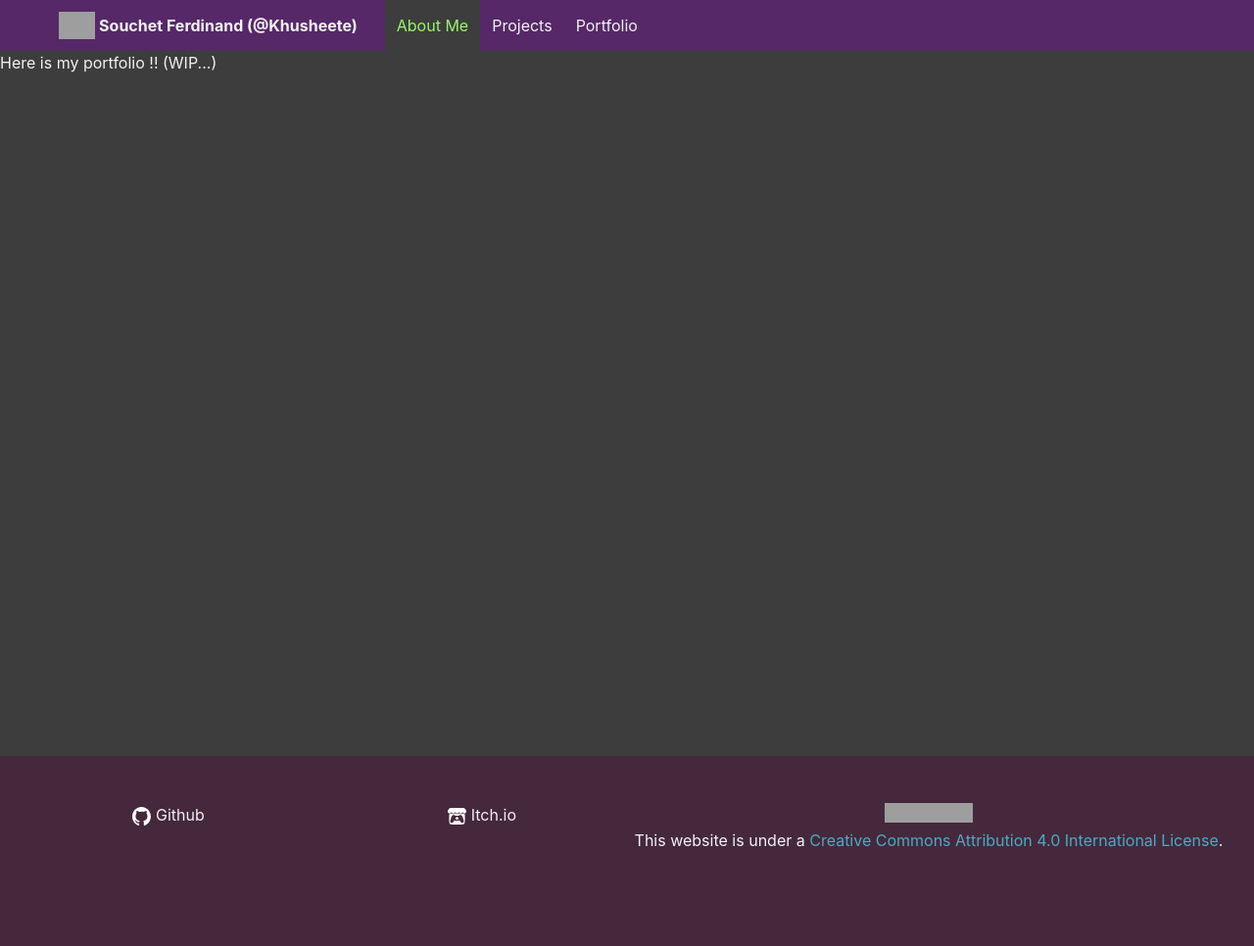
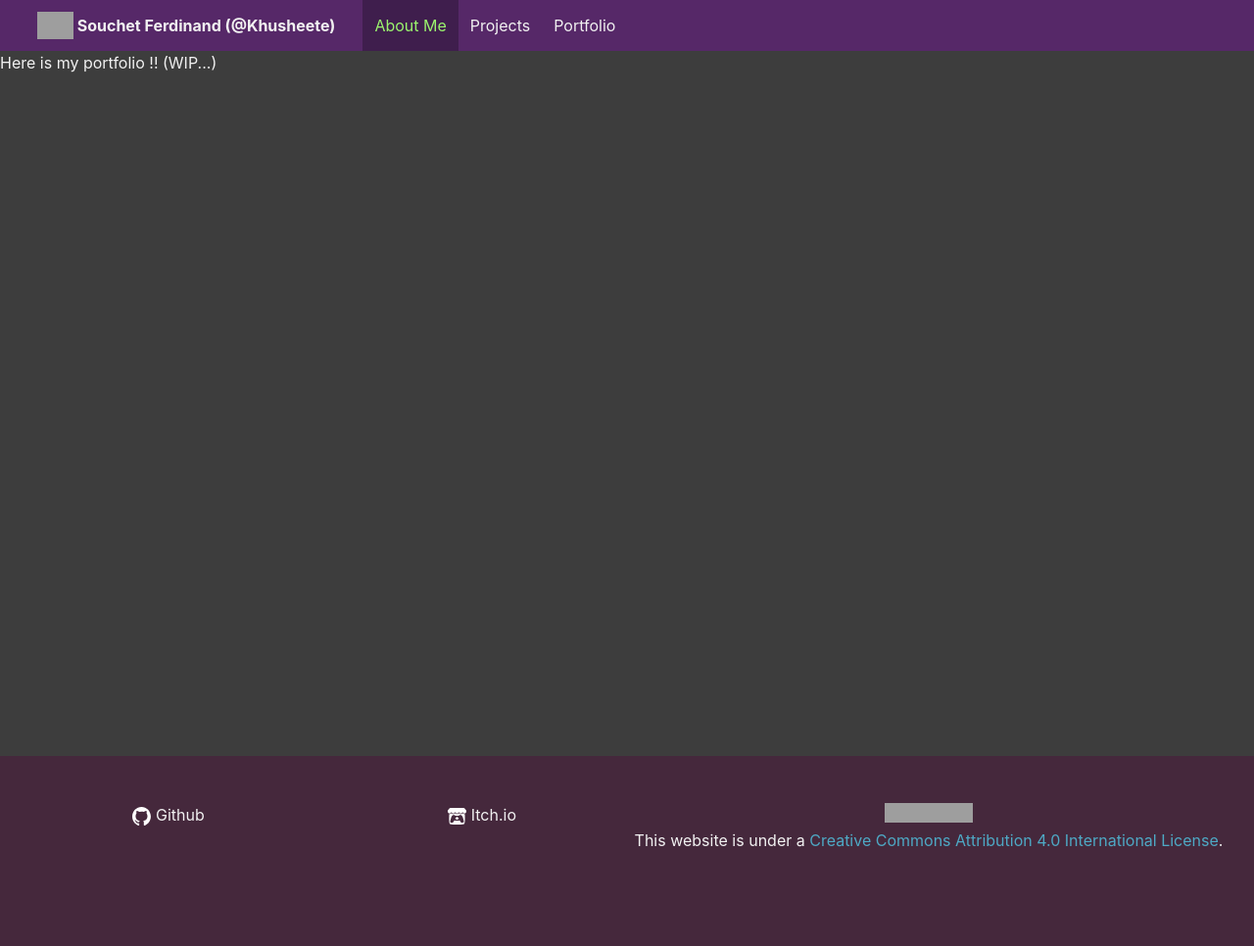
Before and after one commit to Khusheete/khusheete.github.io, a Jekyll site: the page built from portfolio/index.html, in a window 1280 px wide. Shown: the whole page at 98% size. Built offline with Jekyll 4.4.1, drawn with Linux system fonts in a browser that asks for light colours; grey boxes are pictures that could not be loaded.

Commit message:
Improved navbar: - added a burger menu for small screens - fixed image size - tweaked colors

```diff
--- a/_layouts/page-wrapper.html
+++ b/_layouts/page-wrapper.html
@@ -8,23 +8,31 @@
 
     <link rel="stylesheet" href="{{ '/assets/css/main.css' | relative_url }}">
     <script src="{{ '/assets/js/collapsible.js' | relative_url }}"></script>
+    <script src="{{ '/assets/js/navbar-burger.js' | relative_url }}"></script>
   </head>
   <body>
     <header>
       <nav class="navbar">
-        <div class="navbar-brand ml-6 mr-4">
+        <div class="navbar-brand mr-4" style="margin-left: 2%;">
           <a class="navbar-item" style="color: inherit" href="/">
-            <img src="{{ site.profile-pict }}" style="width=300px; height=2em;"><img/>
+            <img src="{{ site.profile-pict }}"/>
             <div><b>&nbsp;{{ site.title }}</b></div>
+          </a>
+
+          <a class="navbar-burger" data-target="navbar-main-menu">
+            <span aria-hidden="true"></span>
+            <span aria-hidden="true"></span>
+            <span aria-hidden="true"></span>
           </a>
         </div>
 
-        <div class="navbar-menu">
+        <div class="navbar-menu" id="navbar-main-menu">
           <div class="navbar-start">
             <a id="NavAboutMe" class="navbar-item" href="/">About Me</a>
             <a id="NavProjects" class="navbar-item" href="/projects">Projects</a>
             <a id="NavPortfolio" class="navbar-item" href="/portfolio">Portfolio</a>
           </div>
+          <div class="navbar-end"></div>
           <script>
             var pathname = window.location.pathname;
             var active;
--- a/assets/css/main.scss
+++ b/assets/css/main.scss
@@ -44,9 +44,11 @@
 $footer-background-color: $scheme-main-ter;
 
 $navbar-background-color: #562868;
-$navbar-item-hover-background-color: $scheme-main;
+// $navbar-item-hover-background-color: $scheme-main;
+$navbar-item-hover-background-color: #3f1e4d;
 $navbar-item-hover-color: $text;
-$navbar-item-active-background-color: $scheme-main;
+// $navbar-item-active-background-color: $scheme-main;
+$navbar-item-active-background-color: #3f1e4d;
 
 $menu-item-hover-color: $text-invert;
 $menu-item-hover-background-color: $scheme-invert-bis;
@@ -145,3 +147,11 @@
    height: 1.2em;
    vertical-align: middle;
 }
+
+
+// Bulma fixes...
+
+navbar-item.is-active:hover {
+   color: $navbar-item-active-background-color;
+   background-color: $navbar-item-active-background-color;
+}
--- /dev/null
+++ b/assets/js/navbar-burger.js
@@ -0,0 +1,21 @@
+function instanciateNavbarBurger(burger) {
+    var target = document.getElementById(burger.dataset.target);
+    burger.addEventListener("click", function() {
+        if (burger.classList.contains("is-active")) {
+            burger.classList.remove("is-active");
+            target.classList.remove("is-active");
+        } else {
+            burger.classList.add("is-active");
+            target.classList.add("is-active");
+        }
+    });
+}
+
+
+document.addEventListener("DOMContentLoaded", function() {
+    var burgers = document.getElementsByClassName("navbar-burger");
+
+    for (var i = 0; i < burgers.length; i++) {
+        instanciateNavbarBurger(burgers[i]);
+    }
+});
```
